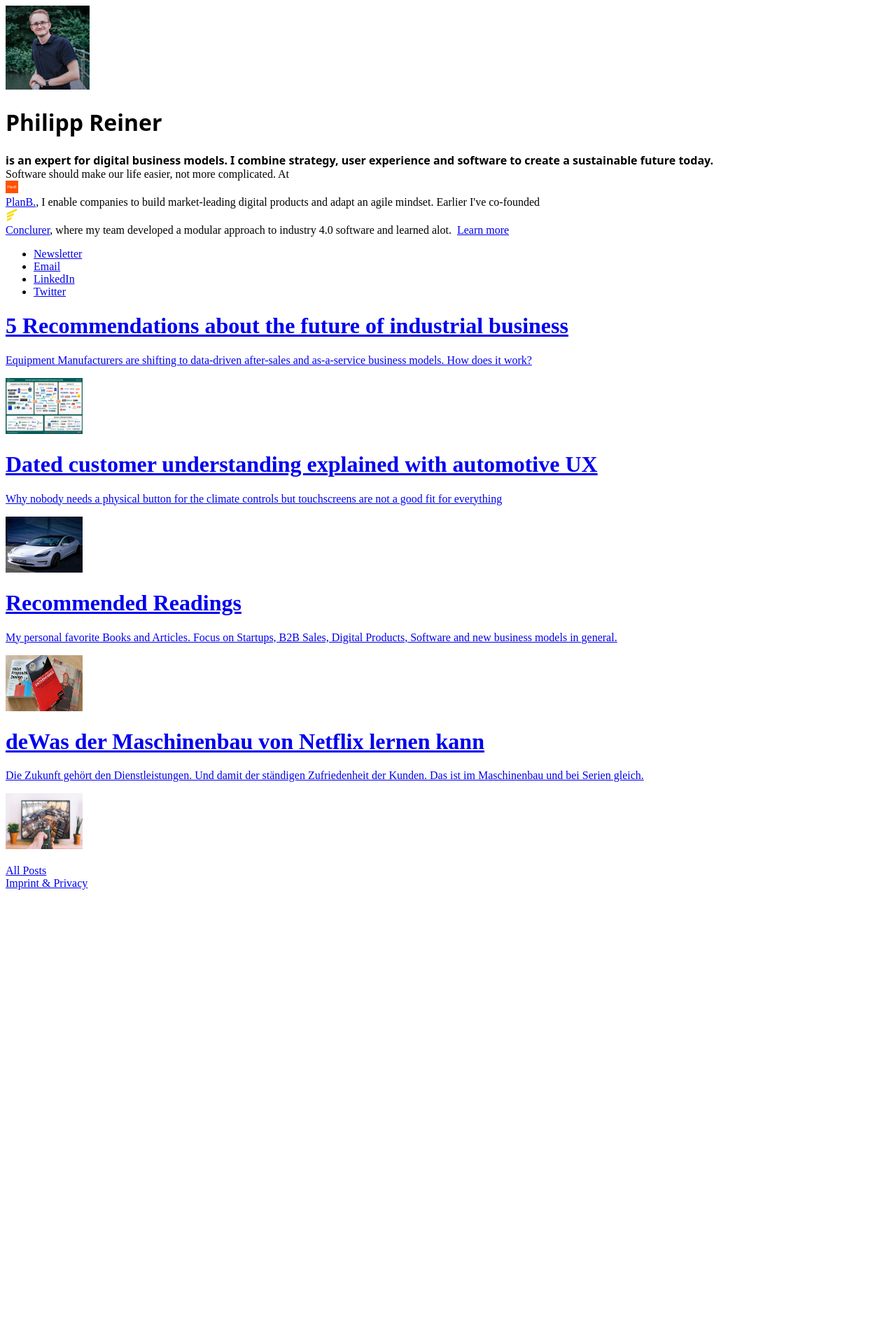
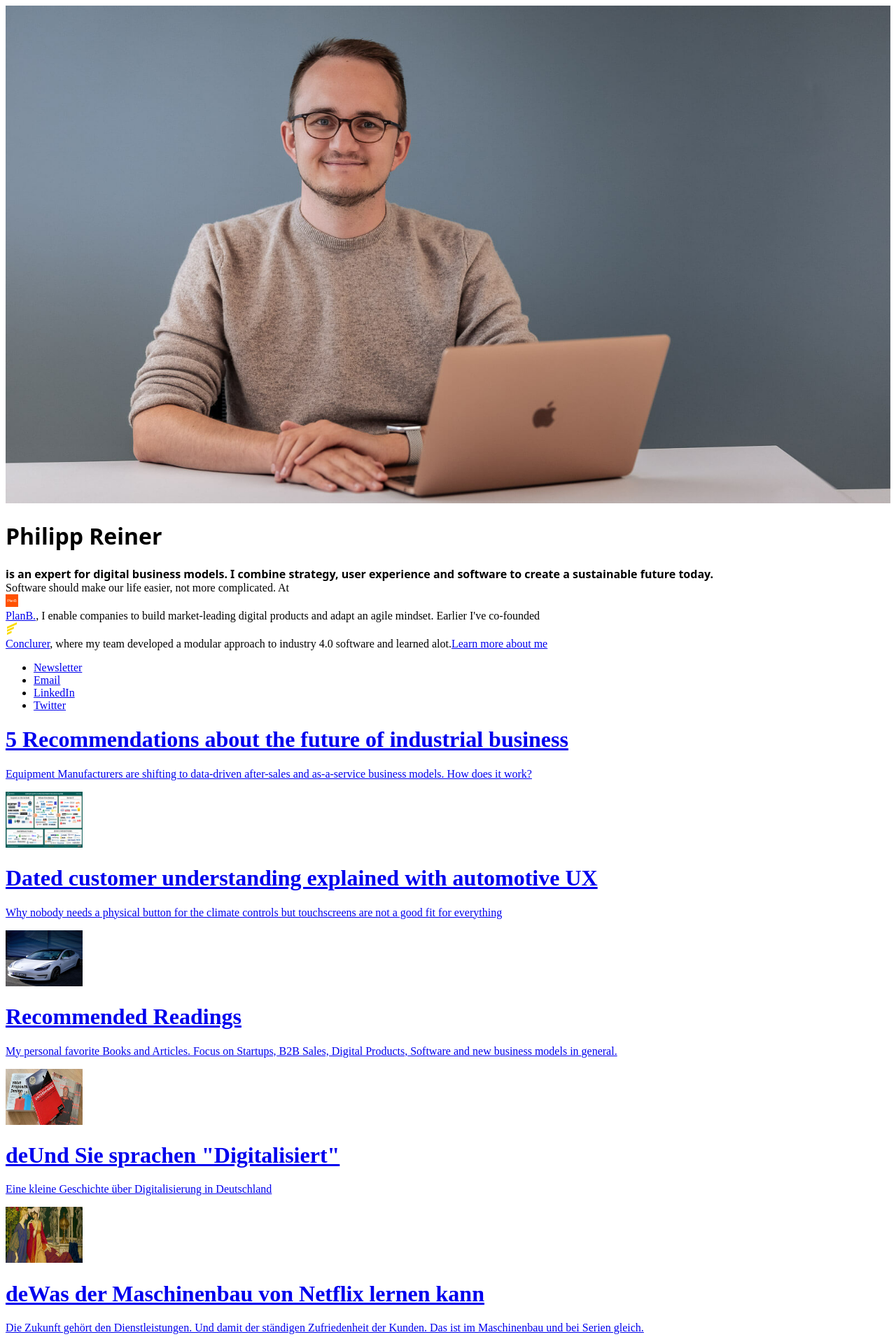
Before and after one commit to philippreiner/website, a Next.js app: page / in a window 1280 px wide. Shown: the top 1920 px of the page at 70% size. Before the commit the page ends 1279 px from the top, so only its background shows below. Built offline with nearby package versions, Linux system fonts and the light colour scheme.

Commit message:
New Image, new homepage and design tweaks

```diff
--- a/_blog/conversation-starter.md
+++ b/_blog/conversation-starter.md
@@ -1,20 +1,25 @@
 ---
 title: 'Conversation Starter'
 slogan: 'Learn more about me with those topics and interests (May 2021).'
-date: '2021-05-28'
+date: '2021-09-23'
 author: 'Philipp Reiner'
 image: '/static/philipp-reiner.jpg'
 fav: false
 language: 'en'
 ---
 
-While you can learn about my work on [LinkedIn](https://www.linkedin.com/in/philippreiner/) here are some conversation starters.
+While you can learn about my work on [LinkedIn](https://www.linkedin.com/in/philippreiner/) here are some conversation starters and points of interest.
 
 ## Working Life
 - **Startups and Entrepreneurship** I believe that innovation and therefore progress is a result of taking the risk to build something from the ground up.
 - **Agile and Collaboration** Leading people to build something complex and huge in small iterations by using agile methods such as Scrum.
 - **Future Business Models** The world is changing and so are companies. How businesses work and make money fascinate me - from a local restaurant to global supply chains.
 - **Teaching others** I'm doing lectures at my local university (DHBW Heidenheim) about Stratic Supply Chain Management and Web Programming.
+- **Industry and Manufacturing** Over the years I've seen many factories from the inside and I (try to) understand how this will look like in the future.
+
+## About the world
+- **Climate Crisis** Our (western) wealth and lifestyle isn't build sustainable and destroys the planet. This has to stop. I try to lower my carbon footprint but also think that we need to move the needle together (e.g. from politics). I'm positive that humankind will figure this out.
+- **Equality** I would like to give people from diverse backgrounds equal opportunities. This is sometimes harder than expected, needs constant attention and we can still improve, especially in the tech sector.
 
 ![old cameras of mine](/images/cameras.jpg)
 
--- a/_blog/und-alle-sprechen-digitalisiert-mittelstand.md
+++ b/_blog/und-alle-sprechen-digitalisiert-mittelstand.md
@@ -4,7 +4,7 @@ slogan: 'Eine kleine Geschichte über Digitalisierung in Deutschland'
 date: '2020-11-01'
 author: 'Philipp Reiner'
 image: '/images/painting1.jpg'
-fav: false
+fav: true
 language: 'de'
 ---
 ![Painting of women talking](/images/painting1.jpg)
--- a/components/atoms.js
+++ b/components/atoms.js
@@ -1,7 +1,13 @@
+const gradient = "text-primary";
+const gradient_dark = "dark:text-blue-500";
+const gradient_dark_alt = "dark:from-blue-300 dark:via-blue-500 dark:to-primary";
+const gradient_cool = "bg-gradient-to-b from-primary to-blue-300 dark:to-blue-500 bg-primary flex";
+/*
+
 const gradient = "bg-gradient-to-r from-primary via-secondary to-secondary";
 const gradient_dark = "dark:from-secondary dark:via-purple-500 dark:to-purple-300";
-const gradient_dark_alt = "dark:from-blue-300 dark:via-blue-500 dark:to-primary";
-const gradient_cool = "bg-gradient-to-b from-primary to-blue-300 dark:to-blue-500 bg-primary flex";
+
+*/
 
 import NextImage from "next/image";
 import NextLink from "next/link";
@@ -20,7 +26,7 @@ Container.defaultProps = {
 
 export function Subline({ children }) {
   return (
-    <div className="sm:text-lg dark:text-gray-400">
+    <div className="sm:text-lg dark:text-gray-100">
       {children}
     </div>
   );
--- a/components/blog.js
+++ b/components/blog.js
@@ -31,7 +31,7 @@ export function Blogpost({ title, id, image, desc, language }) {
               src={image}
               alt={title}
               quality="70"
-              className="object-cover rounded-lg"
+              className="object-cover rounded-sm"
             />
           </div>
           }
--- a/components/contacts.js
+++ b/components/contacts.js
@@ -1,22 +1,24 @@
 
 export default function Contacts() {
+  const linkstyle = "hover:text-blue-400 font-bold hover:underline text-primary dark:text-blue-400";
+
   return (
-    <ul className="flex">
-      <li className="pr-4">
-        <a href="https://www.nonewmachines.com" class="underline hover:text-secondary text-primary dark:text-white" >
+    <ul className="flex flex-col md:flex-row">
+      <li className="pr-4 pb-2 md:pb-0">
+        <a href="https://www.nonewmachines.com" className={linkstyle} >
           <span>Newsletter</span>
         </a>
       </li>
-      <li className="pr-4">
-        <a href="mailto:hey@philippreiner.info" class="underline hover:text-secondary text-primary dark:text-white" >
+      <li className="pr-4 pb-2 md:pb-0">
+        <a href="mailto:hey@philippreiner.info" className={linkstyle}>
           <span>Email</span>
         </a>
       </li>
-      <li className="pr-4">
-        <a href="https://www.linkedin.com/in/philippreiner/" class="underline hover:text-secondary text-primary dark:text-white" >LinkedIn</a>
+      <li className="pr-4 pb-2 md:pb-0">
+        <a href="https://www.linkedin.com/in/philippreiner/" className={linkstyle} >LinkedIn</a>
       </li>
-      <li className="pr-4">
-        <a href="https://www.twitter.com/reiner" class="underline hover:text-secondary text-primary dark:text-white" >Twitter</a>
+      <li className="pr-4 pb-2 md:pb-0">
+        <a href="https://www.twitter.com/reiner" className={linkstyle}>Twitter</a>
       </li>
     </ul>
   );
--- a/pages/index.js
+++ b/pages/index.js
@@ -6,6 +6,7 @@ import Contacts from "@components/contacts"
 import NextLink from "next/link";
 import { Blogpost } from "@components/blog"
 import { Tagline } from "@components/about";
+import philipp from '../public/static/philipp-reiner.jpg'
 
 export async function getStaticProps() {
   const allPostsData = getSortedPostsData();
@@ -20,15 +21,16 @@ export default function Home({ allPostsData }) {
   return (
     <Layout>
 		<Container>
-			<div className="pt-4 sm:pt-16">
-				<div className="py-4 md:pb-8 w-24 sm:w-32 md:w-40">
+			<div className="pt-4 sm:pt-10">
+				<div className="py-4 md:-ml-8 md:-mr-8 md:pb-8">
 					<NextImage
-						width="120"
-						height="120"
-						quality="70"
-						src="/static/philipp-reiner.jpg"
+						width="1600"
+						height="900"
+						quality="80"
+						src={philipp}
 						alt="Philipp Reiner"
-						className="object-scale-down rounded-lg"
+						placeholder="blur"
+						className="object-scale-down rounded-sm"
 					/>
 				</div>
 				<div className="pb-4 md:pb-6">
@@ -37,15 +39,17 @@ export default function Home({ allPostsData }) {
 				<div className="pb-4 md:pb-6">
 					<Subline>
 						Software should make our life easier, not more complicated. At <a rel="noreferrer" target="_blank" href="https://www.planb.net" class="hover:underline opacity-100 text-planb whitespace-nowrap"><Minilogo name="planb"/>PlanB.</a>, I enable companies to build market-leading digital products and adapt an agile mindset. Earlier I've co-founded <a rel="noreferrer" target="_blank" href="https://www.conclurer.com" class="hover:underline text-black dark:text-white whitespace-nowrap"><Minilogo name="conclurer"/>Conclurer</a>, where my team developed a modular approach to industry 4.0 software and learned alot.
-						&nbsp;<NextLink href="/blog/conversation-starter">
-							<a className="underline">Learn more</a>
+
+						<NextLink href="/blog/conversation-starter">
+							<a className="hover:underline text-gray-500 ml-2">Learn more about me</a>
 						</NextLink>
 					</Subline>
 				</div>
 				<div className="pb-6 md:pb-10 lg:pb-12">
 					<Contacts/>
 				</div>
-				<div className="pt-6 md:pt-10 lg:pt-12 border-t-2 border-gray-200 dark:border-gray-800">
+				<div className="border-t-2 md:-ml-8 md:-mr-8 border-gray-100 dark:border-gray-800"></div>
+				<div className="pt-6 md:pt-10 lg:pt-12">
 					{allPostsData.map(({ id, title, image, slogan, fav, language }) => (
 						fav != false && <Blogpost title={title} id={id} language={language} image={image} desc={slogan}/>
 					))}
@@ -53,7 +57,7 @@ export default function Home({ allPostsData }) {
 				</div>
 				<div className="-mt-4">
 					<NextLink href="/blog">
-						<a className="text-gray-500 underline">All Posts</a>
+						<a className="text-gray-500 hover:underline">All Posts</a>
 					</NextLink>
 				</div>
 		</div>
--- a/tailwind.config.js
+++ b/tailwind.config.js
@@ -7,7 +7,7 @@ module.exports = {
     extend: {
       colors: {
         planb: '#ff5100',
-        primary: '#001AFF',
+        primary: '#3E82B9', //#001AFF
         secondary: '#A300FF',
         primarylight: '#3347FF',
         'blue-gray': colors.blueGray
```
Also changed, not shown: public/static/philipp-reiner.jpg.
